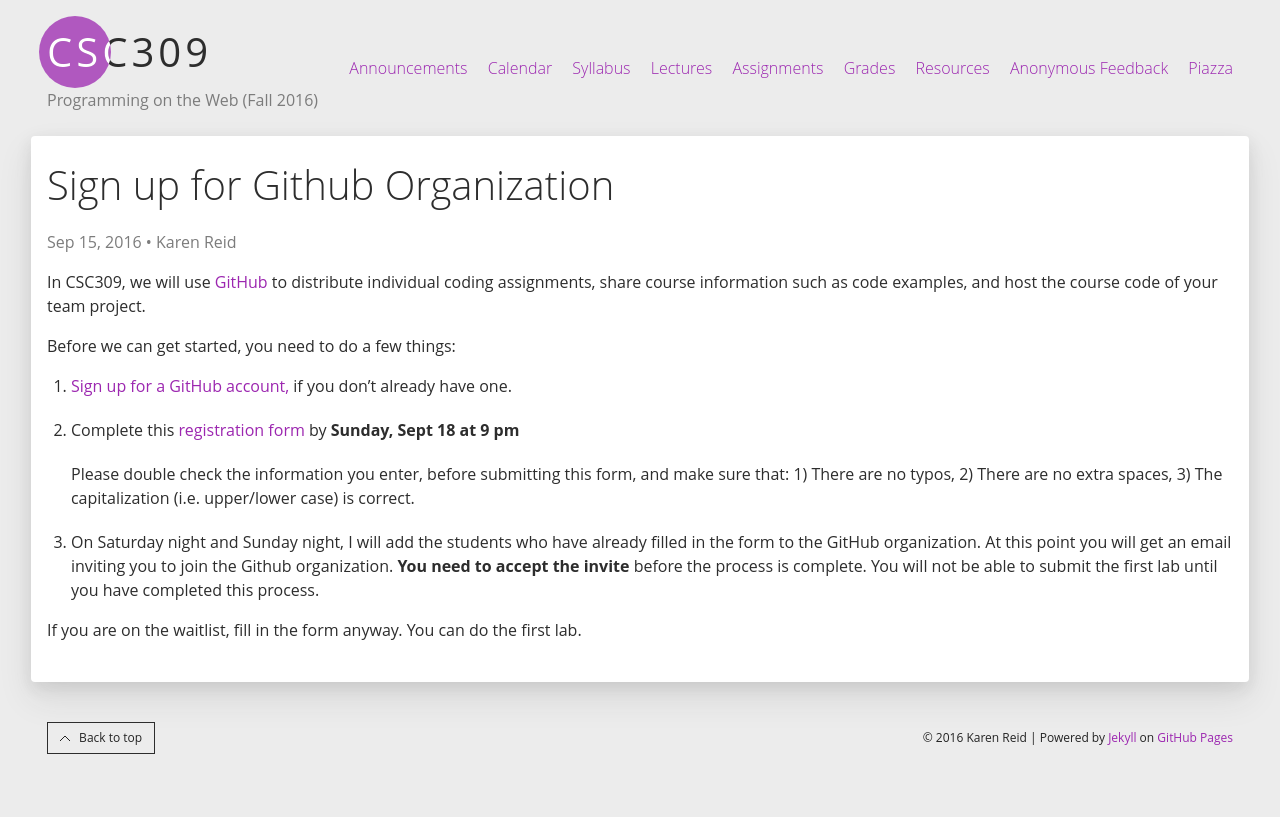
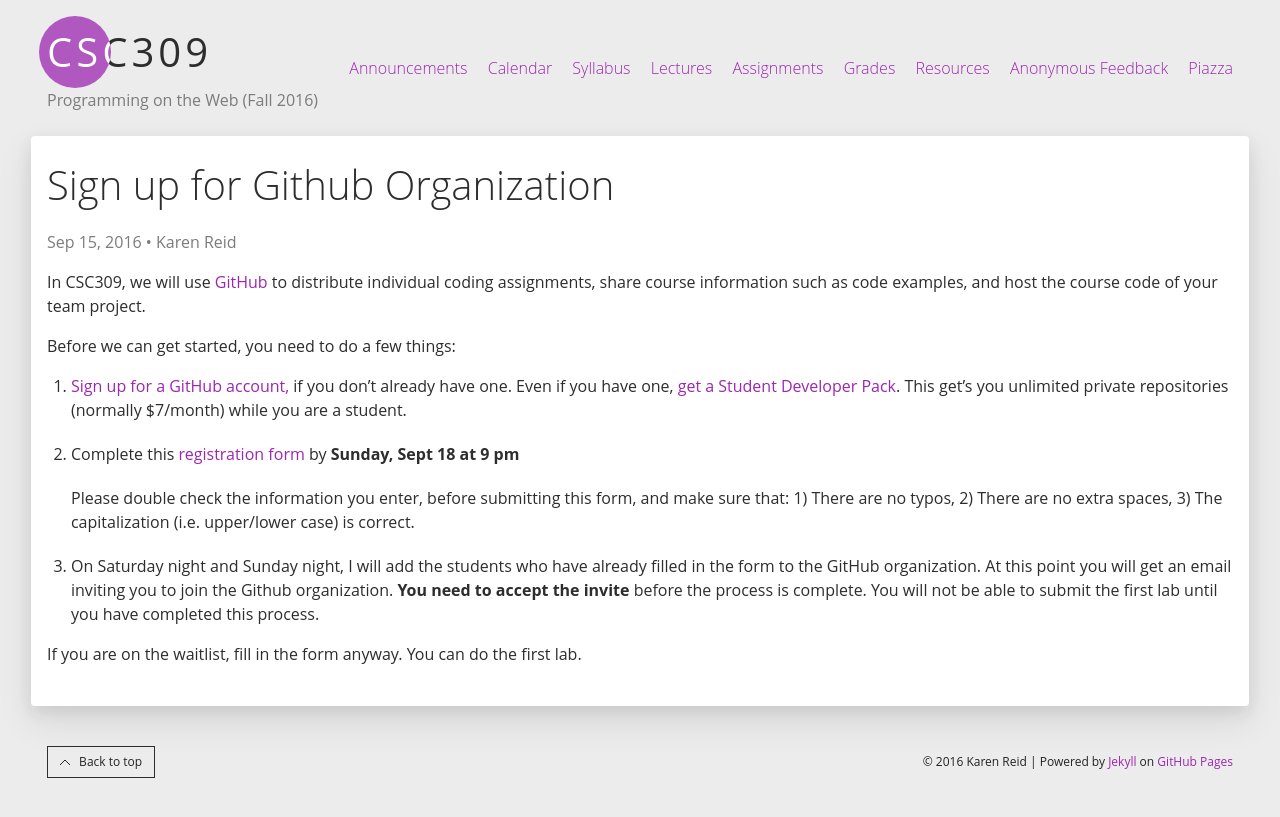
Before and after one commit to nigef/CSC309-Fall-2016.github.io, a Jekyll site: the page built from _posts/2016-09-15-Sign-up-for-Github.md, in a window 1280 px wide. Shown: the top 817 px of the page. Built offline with Jekyll 4.4.1, drawn with Linux system fonts in a browser that asks for light colours.

Commit message:
Adding student offer details from GitHub.

```diff
--- a/_posts/2016-09-15-Sign-up-for-Github.md
+++ b/_posts/2016-09-15-Sign-up-for-Github.md
@@ -10,7 +10,7 @@ In CSC309, we will use [GitHub](https://github.com) to distribute individual cod
 
 Before we can get started, you need to do a few things:
 
-1. [Sign up for a GitHub account,](https://github.com/join?source=header-home) if you don't already have one.
+1. [Sign up for a GitHub account,](https://github.com/join?source=header-home) if you don't already have one. Even if you have one, [get a Student Developer Pack](https://education.github.com/pack/redeem/github). This get's you unlimited private repositories (normally $7/month) while you are a student.
 
 2. Complete this [registration form](https://goo.gl/forms/5yFRKny3oIIJtsC62) by **Sunday, Sept 18 at 9 pm**
 
```
